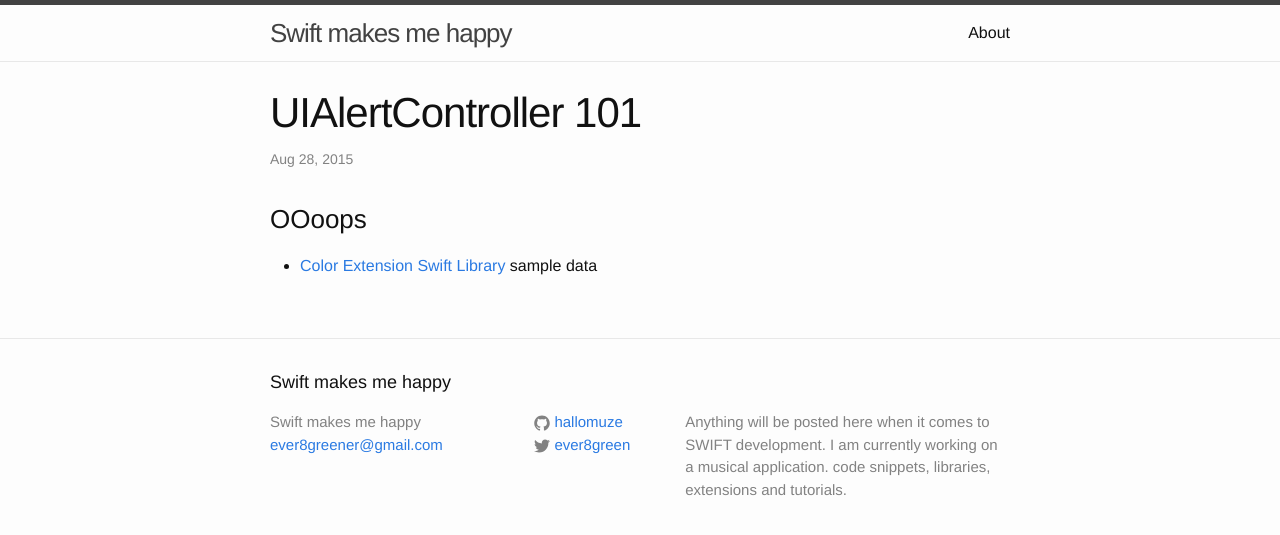
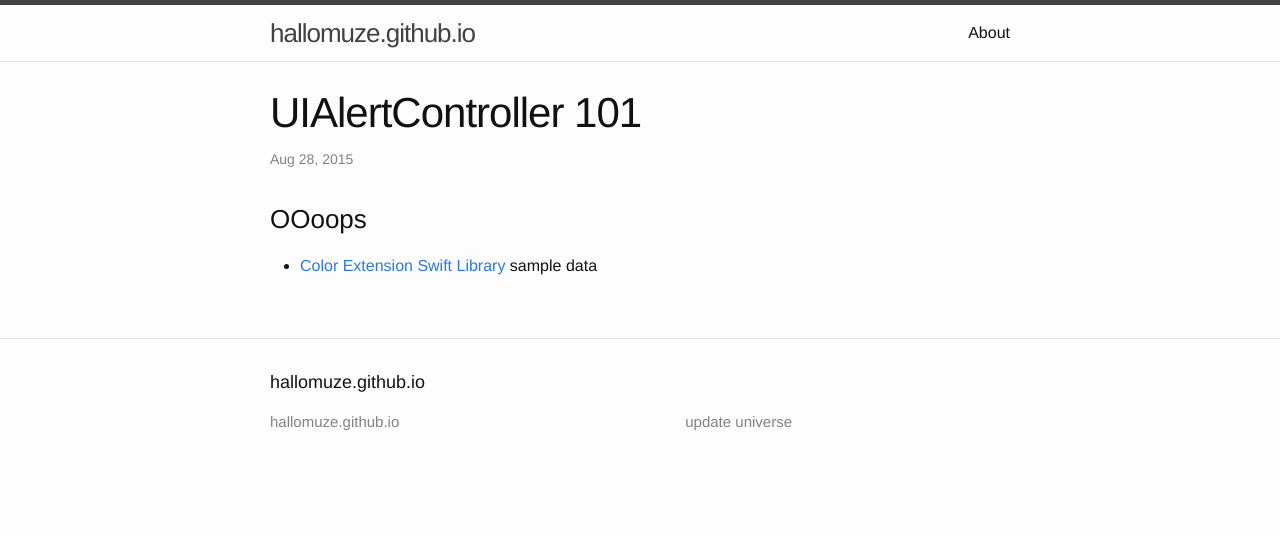
Before and after one commit to hallomuze/hallomuze.github.io, a Jekyll site: the page built from _posts/2015-08-28-AlertCont.md, in a window 1280 px wide. Shown: the top 535 px of the page. Built offline with Jekyll 4.4.1, drawn with Linux system fonts in a browser that asks for light colours; part of the change alters nothing that is shown.

Commit message:
config yml

```diff
--- a/_config.yml
+++ b/_config.yml
@@ -1,12 +1,101 @@
-# Site settings
-title: Swift makes me happy
-email: ever8greener@gmail.com
-description: > # this means to ignore newlines until "baseurl:"
-  Anything will be posted here when it comes to SWIFT development. I am currently working on a musical application. code snippets, libraries, extensions and tutorials.
-baseurl: "" # the subpath of your site, e.g. /blog/
-url: "http://yourdomain.com" # the base hostname & protocol for your site
-twitter_username: ever8green
-github_username:  hallomuze
+# # Site settings
+# title: Swift makes me happy
+# email: ever8greener@gmail.com
+# description: > # this means to ignore newlines until "baseurl:"
+#   Anything will be posted here when it comes to SWIFT development. I am currently working on a musical application. code snippets, libraries, extensions and tutorials.
+# baseurl: "" # the subpath of your site, e.g. /blog/
+# url: "http://yourdomain.com" # the base hostname & protocol for your site
+# twitter_username: ever8green
+# github_username:  hallomuze
 
-# Build settings
-markdown: kramdown
+# # Build settings
+# markdown: kramdown
+
+
+
+#
+# This file contains configuration flags to customize your site
+#
+
+# Name of your site (displayed in the header)
+name: Eddie Kwon
+
+# Short bio or description (displayed in the header)
+description: update universe
+
+# URL of your avatar or profile pic (you could use your GitHub profile pic)
+avatar: https://raw.githubusercontent.com/barryclark/jekyll-now/master/images/jekyll-logo.png
+
+#
+# Flags below are optional
+#
+
+# Includes an icon in the footer for each username you enter
+footer-links:
+  dribbble:
+  email: hallomuze@gmail.com
+  facebook:
+  flickr:
+  github: barryclark/jekyll-now
+  instagram:
+  linkedin:
+  pinterest:
+  rss: # just type anything here for a working RSS icon
+  twitter: ever8greener
+  stackoverflow: # your stackoverflow profile, e.g. "users/50476/bart-kiers"
+  youtube: # channel/<your_long_string> or user/<user-name>
+  googleplus: # anything in your profile username that comes after plus.google.com/
+
+
+# Enter your Disqus shortname (not your username) to enable commenting on posts
+# You can find your shortname on the Settings page of your Disqus account
+disqus:
+
+# Enter your Google Analytics web tracking code (e.g. UA-2110908-2) to activate tracking
+google_analytics:
+
+# Your website URL (e.g. http://barryclark.github.io or http://www.barryclark.co)
+# Used for Sitemap.xml and your RSS feed
+url: "http://hallomuze.github.io"
+
+# If you're hosting your site at a Project repository on GitHub pages
+# (http://yourusername.github.io/repository-name)
+# and NOT your User repository (http://yourusername.github.io)
+# then add in the baseurl here, like this: "/repository-name"
+baseurl: ""
+
+#
+# !! You don't need to change any of the configuration flags below !!
+#
+
+permalink: /:title/
+
+# The release of Jekyll Now that you're using
+version: v1.2.0
+
+# Jekyll 3 now only supports Kramdown for Markdown
+kramdown:
+  # Use GitHub flavored markdown, including triple backtick fenced code blocks
+  input: GFM
+  # Jekyll 3 and GitHub Pages now only support rouge for syntax highlighting
+  syntax_highlighter: rouge
+  syntax_highlighter_opts:
+    # Use existing pygments syntax highlighting css
+    css_class: 'highlight'
+
+# Set the Sass partials directory, as we're using @imports
+sass:
+  style: :expanded # You might prefer to minify using :compressed
+
+# Use the following plug-ins
+gems:
+  - jekyll-sitemap # Create a sitemap using the official Jekyll sitemap gem
+  - jekyll-feed # Create an Atom feed using the official Jekyll feed gem
+
+# Exclude these files from your production _site
+exclude:
+  - Gemfile
+  - Gemfile.lock
+  - LICENSE
+  - README.md
+  - CNAME
```
